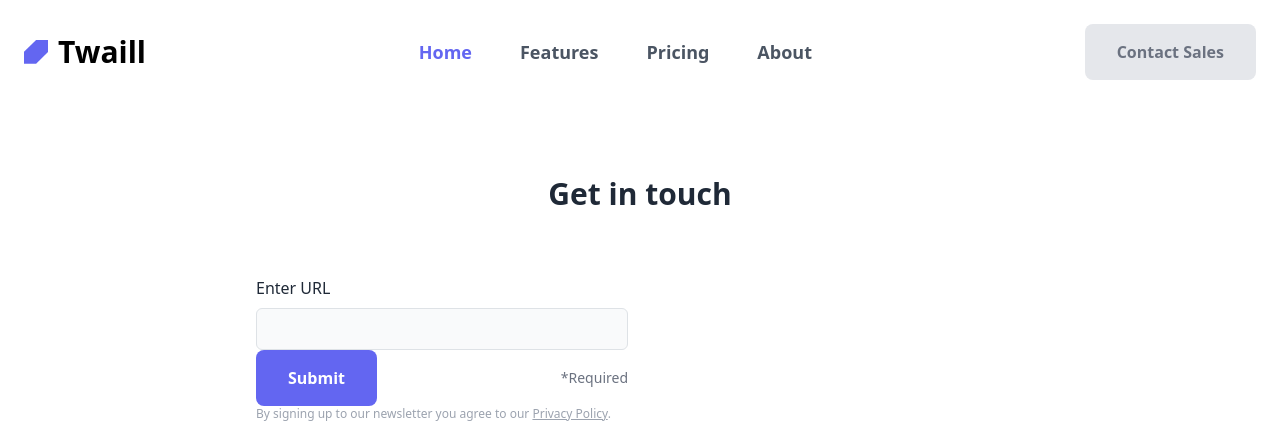
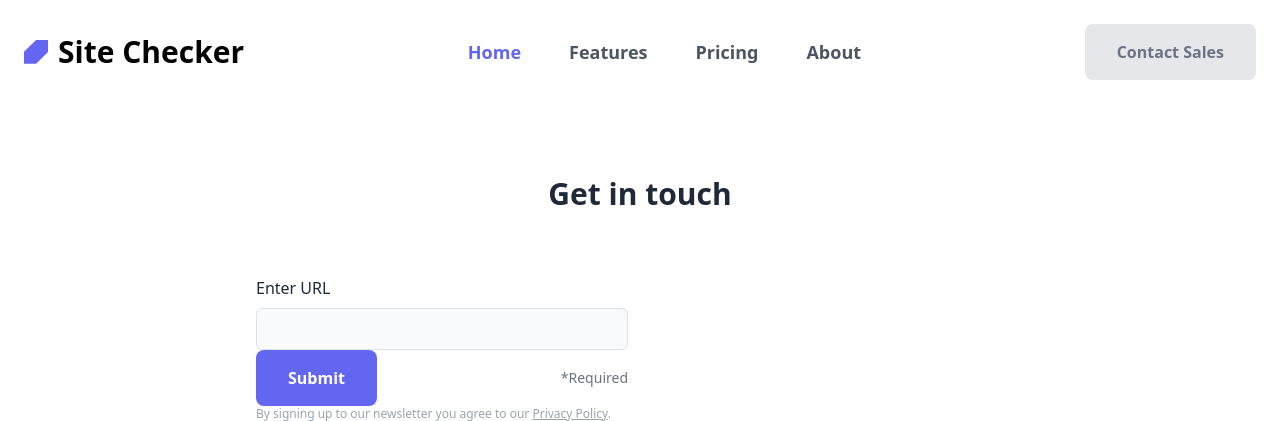
Before and after one commit to laxmi-singh-l/Phishing-site-detector, a Flask app: page / in a window 1280 px wide. Shown: the top 421 px of the page. Run offline with Flask 3, Linux system fonts and the light colour scheme; parts of the project's set-up code (start-up, migrations or seed data) failed here and were passed over; some libraries are stand-ins or nearby versions.

Commit message:
file modified

```diff
--- a/templates/index.html
+++ b/templates/index.html
@@ -5,7 +5,7 @@
     <meta charset="utf-8">
     <meta name="viewport" content="width=device-width, initial-scale=1">
     <script src="https://cdn.tailwindcss.com"></script>
-    <title>Bootstrap demo</title>
+    <title>Phishing Site Detector</title>
 
     <link href="https://cdn.jsdelivr.net/npm/bootstrap@5.3.8/dist/css/bootstrap.min.css" rel="stylesheet"
         integrity="sha384-sRIl4kxILFvY47J16cr9ZwB07vP4J8+LH7qKQnuqkuIAvNWLzeN8tE5YBujZqJLB" crossorigin="anonymous">
@@ -24,7 +24,7 @@
                         <path d="M96 0V47L48 94H0V47L48 0H96Z" />
                     </svg>
 
-                    Twaill
+                    Site Checker
                 </a>
                 <!-- logo - end -->
 
```
